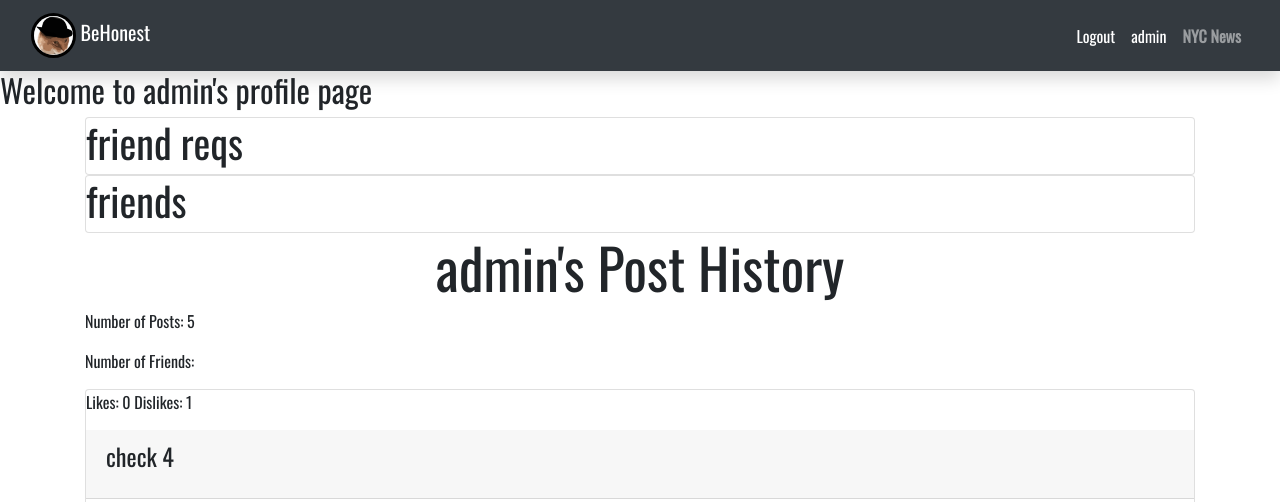
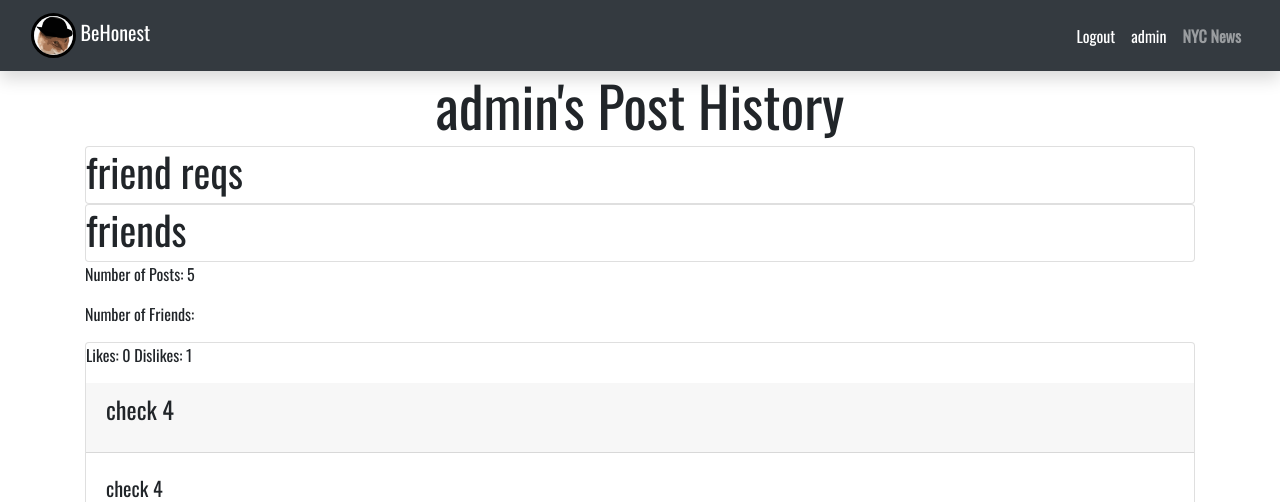
Before and after one commit to gcivil-nyu-org/INET-Team-4-F2022, a Django app: page /home/profile/admin in a window 1280 px wide. Shown: the top 502 px of the page. Run offline with Django 4.2, Linux system fonts and the light colour scheme; a user stored in the database is signed in; data comes from the database, SQL or seed files in the repository; both versions use the stored data as it was after the commit; data that the repository does not hold is empty; some libraries are stand-ins or nearby versions.

Commit message:
re-arragned profile

```diff
--- a/BeHonest/post/templates/profile.html
+++ b/BeHonest/post/templates/profile.html
@@ -1,6 +1,6 @@
 {% extends 'base.html' %}
 {% block content %}
-    <h2> Welcome to {{ user.username }}'s profile page</h2>
+    <h2 class = "display-4 text-center"> {{ user.username }}'s Post History</h2>
     {% if authenticated_user != user%}
         {% if not isFriend and not alreadySent%}
         <form method="POST" action="/send_friend_request">
@@ -51,7 +51,6 @@
     </div>
     {% endif %}
 
-    <h2 class = "display-4 text-center"> {{ user.username }}'s Post History</h2>
     <div class = "container">
 
 
```
Also changed, not shown: BeHonest/db.sqlite3.
